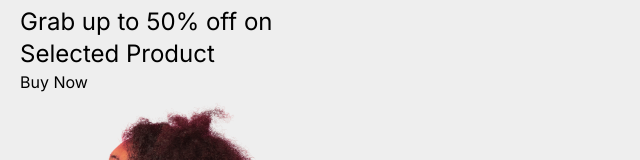
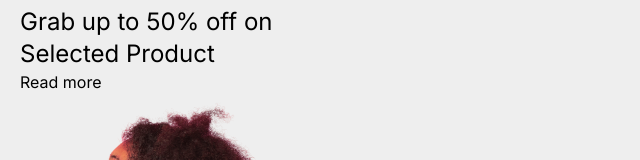
Before and after one commit to javicod92/next-fullstack-ecommerce, a Next.js app in the folder frontend/: page /products in a window 1280 px wide. Shown: the part 126-286 px from the top of the page, without its empty margins (0-640 px from the left). Built offline with nearby package versions, Linux system fonts and the light colour scheme; no server answers; the database is empty; a web font is replaced by a local one.

Commit message:
Updating background color of the Offers component

```diff
--- a/frontend/src/components/Offers/index.tsx
+++ b/frontend/src/components/Offers/index.tsx
@@ -2,7 +2,7 @@ import Image from "next/image";
 
 export default function Ofers() {
   return (
-    <div className="bg-[#E8F8F5] flex justify-center backdrop:blur-md">
+    <div className="bg-[#e7e7e7] flex justify-center backdrop:blur-md">
       {/* CAMPAIGN */}
       <div className="Center hidden px-4 sm:flex justify-between h-64">
         <div className="w-2/3 flex flex-col items-center justify-center gap-8">
@@ -11,8 +11,8 @@ export default function Ofers() {
             <br />
             Selected Product
           </h1>
-          <button className="rounded-3xl bg-[#F35C7A] text-white w-max py-3 px-5 text-sm">
-            Buy Now
+          <button className="rounded-3xl bg-[#F35C7A] shadow-md text-white w-max py-3 px-5 text-sm">
+            Read more
           </button>
         </div>
         <div className="relative w-1/3 ">
```
